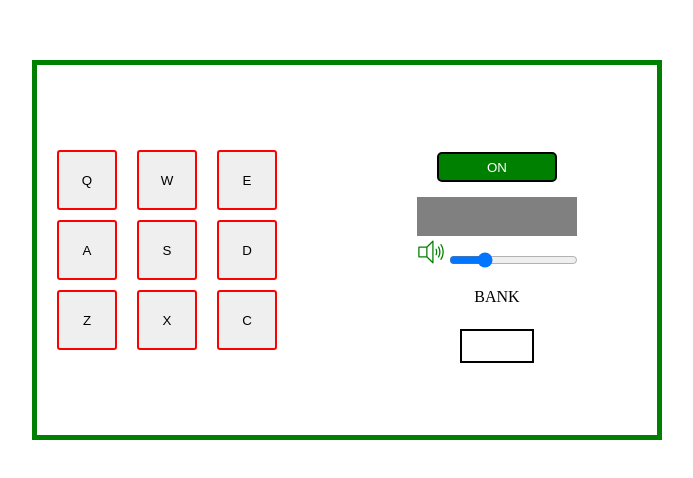
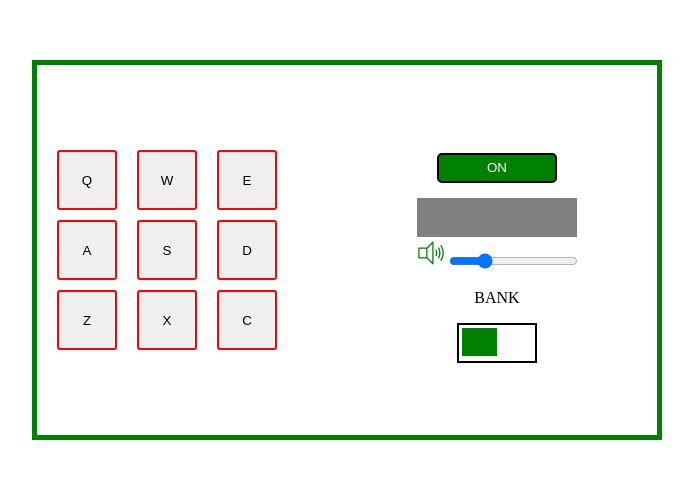
Before and after one commit to MSTechFan/drum-machine, a React (Create React App) app: page / in a window 1280 px wide. Shown: the part 158-636 px from the top of the page, without its empty margins (301-994 px from the left). Built offline with nearby package versions, Linux system fonts and the light colour scheme.

Commit message:
programming bank module logic

```diff
--- /dev/null
+++ b/src/components/Bank.js
@@ -0,0 +1,22 @@
+import Styled from "styled-components";
+
+const BankInside = Styled.div`
+    background-color: green;
+    height: 28px;
+    width: 35px;
+`
+
+const Bank = Styled.div `
+    display: flex;
+    justify-content: ${props => props.switch};
+    height: 30px;
+    width: 70px;
+    padding: 3px;
+    border: 2px solid black;
+    cursor: pointer;
+`
+
+
+
+
+export {Bank, BankInside}
--- a/src/components/Bank.jsx
+++ /dev/null
@@ -1,27 +0,0 @@
-import React from 'react'
-
-const Bank = () => {
-  return (
-    <>
-        <p>BANK</p>
-        <div style={{
-            display: 'flex',
-            justifyContent: "center",
-            height: "30px",
-            width: "70px",
-            marginTop: "7px",
-            border: "2px solid black",
-            cursor: "pointer",
-
-        }}>
-            <div style={{
-              backgroundColor: "green",
-              height: "30px",
-              height: "70px"
-            }}/>
-        </div>
-    </>
-  )
-}
-
-export default Bank
--- a/src/components/Display.jsx
+++ b/src/components/Display.jsx
@@ -1,11 +1,13 @@
-import {React} from 'react'
+import {React, useState} from 'react'
 import { DisplayBtn, DescriptionBox } from './Btn'
 import Volume from './Volume'
-import Bank from './Bank.jsx'
+import {Bank, BankInside} from './Bank'
 
 
 
 const Display = ( props ) => {
+
+  const [switchBank,setSwitchBank] = useState(true)
 
   const handlePower = () => {
     props.power ? props.setPower(false) : (
@@ -24,7 +26,10 @@ const Display = ( props ) => {
         <DisplayBtn onClick={() => handlePower()} boxColor={props.power ? "green": "red"}>{props.power ? "ON": "OFF"}</DisplayBtn>
         <DescriptionBox>{props.power ? props.audioBtn : "" }</DescriptionBox>
         <Volume volume={props.volume} setVolume={props.setVolume} setMuted={props.setMuted} muted={props.muted}/>
-        <Bank/>
+        <p>BANK</p>
+        <Bank onClick={() => setSwitchBank(!switchBank)} switch={switchBank ? "flex-start": "flex-end"}>
+          <BankInside></BankInside>
+        </Bank>
     </div>
   )
 }
```
